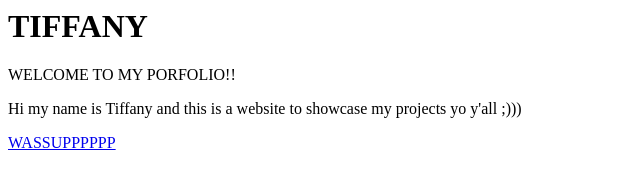
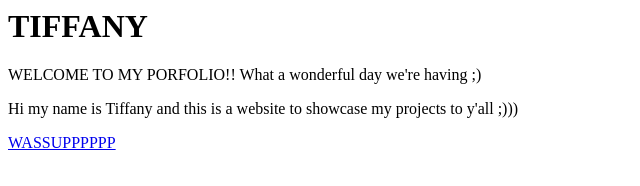
Before and after one commit to ticai1/ticai1.github.io, a plain HTML site: page index.html in a window 1280 px wide. Shown: the whole page, without its empty margins (0-640 px from the left). Drawn offline with Linux system fonts and the light colour scheme.

Commit message:
more text

```diff
--- a/index.html
+++ b/index.html
@@ -5,10 +5,10 @@
   <body>
    <h1>TIFFANY</h1>
       <p>
-       WELCOME TO MY PORFOLIO!!
+       WELCOME TO MY PORFOLIO!! What a wonderful day we're having ;)
       </p>
      <p>
-     Hi my name is Tiffany and this is a website to showcase my projects yo y'all ;)))
+     Hi my name is Tiffany and this is a website to showcase my projects to y'all ;)))
      </p>
     <a href="/website/">WASSUPPPPPP</a>
  </body>
```
